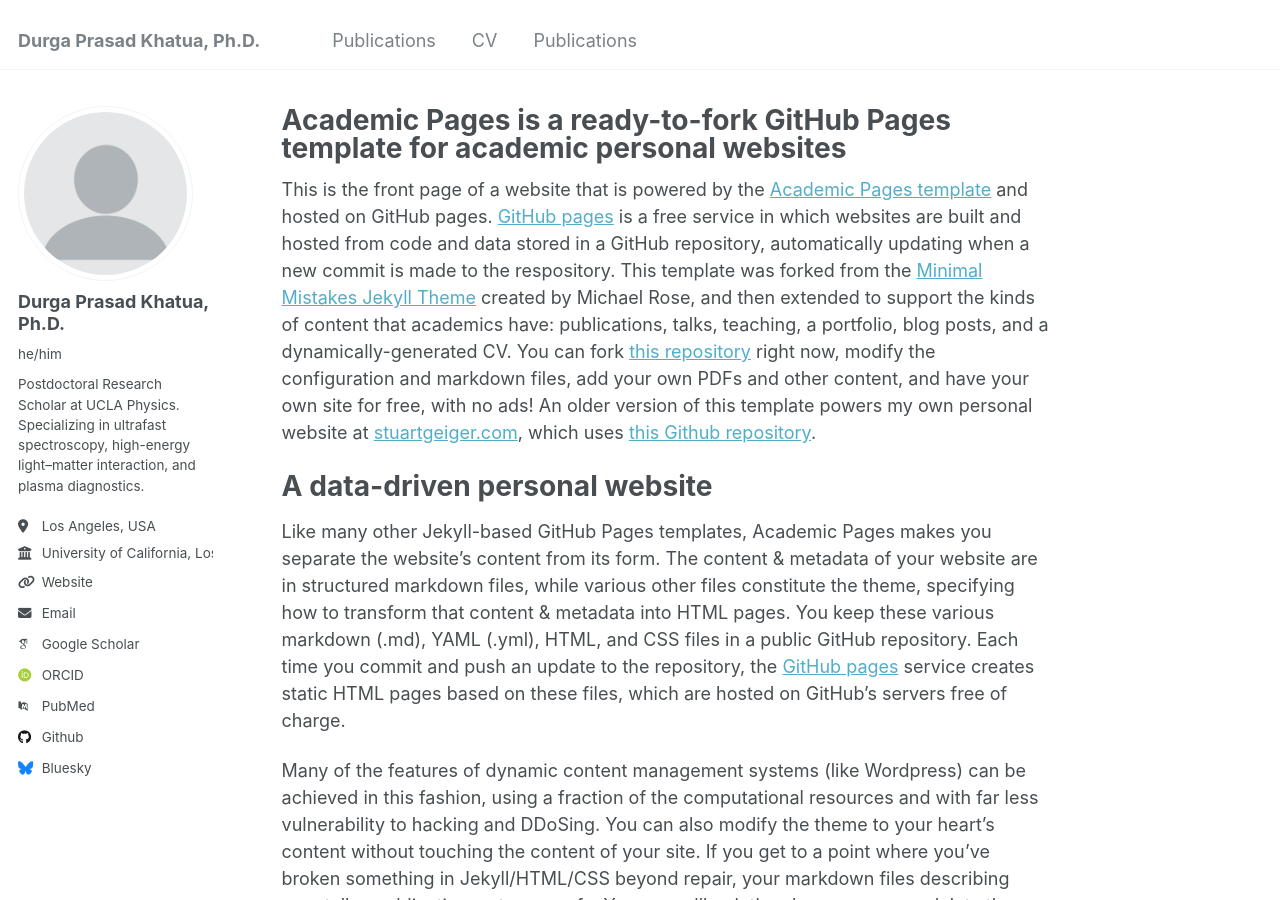
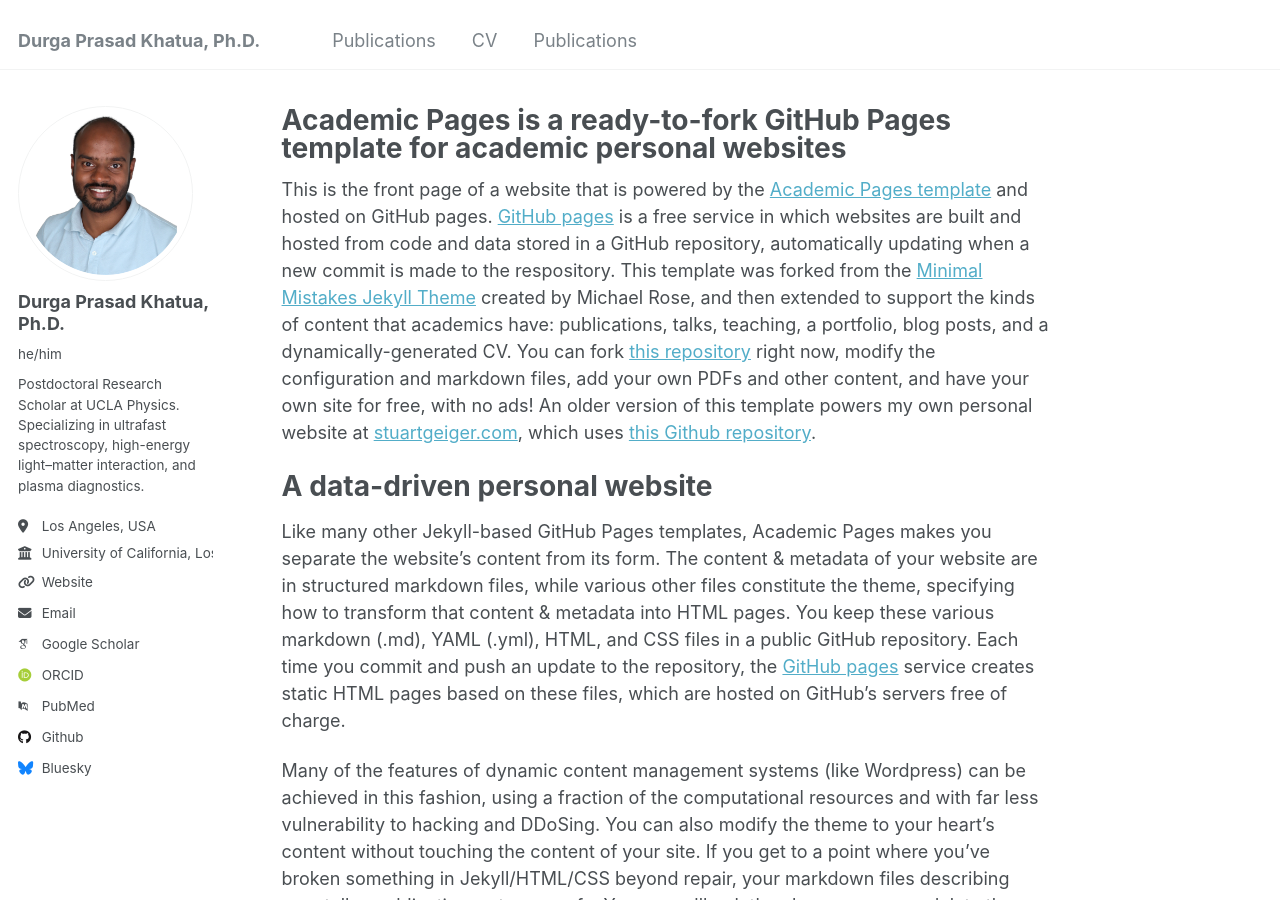
Before and after one commit to Khatua03/DurgaPrasadKhatua.github.io, a Jekyll site: the page built from _pages/about.md, in a window 1280 px wide and 900 px high. Built offline with Jekyll 4.4.1, drawn with Linux system fonts in a browser that asks for light colours; some web fonts are replaced.

Commit message:
Update _config.yml

```diff
--- a/_config.yml
+++ b/_config.yml
@@ -22,7 +22,7 @@ repository               : "Khatua03/DurgaPrasadKhatua.github.io"
 #               Additional customization can be done by editing /_includes/author-profile.html
 author:
   # Biographic information
-  avatar     : "profile.png"   # ensure this file is in /images or /assets
+  avatar     : "profile_picture.jpg"   # ensure this file is in /images or /assets
   name       : "Durga Prasad Khatua, Ph.D."
   pronouns   : "he/him"
   bio        : "Postdoctoral Research Scholar at UCLA Physics. Specializing in ultrafast spectroscopy, high-energy light–matter interaction, and plasma diagnostics."
```
